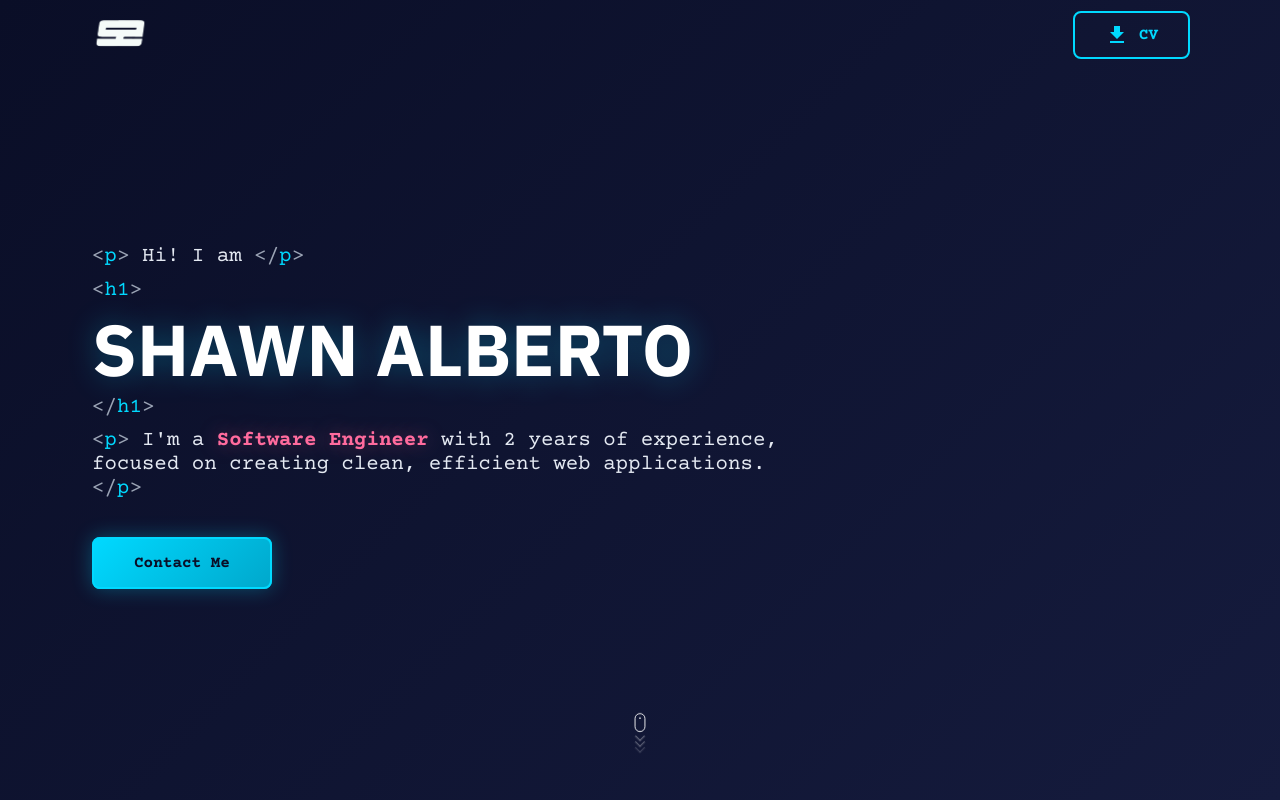
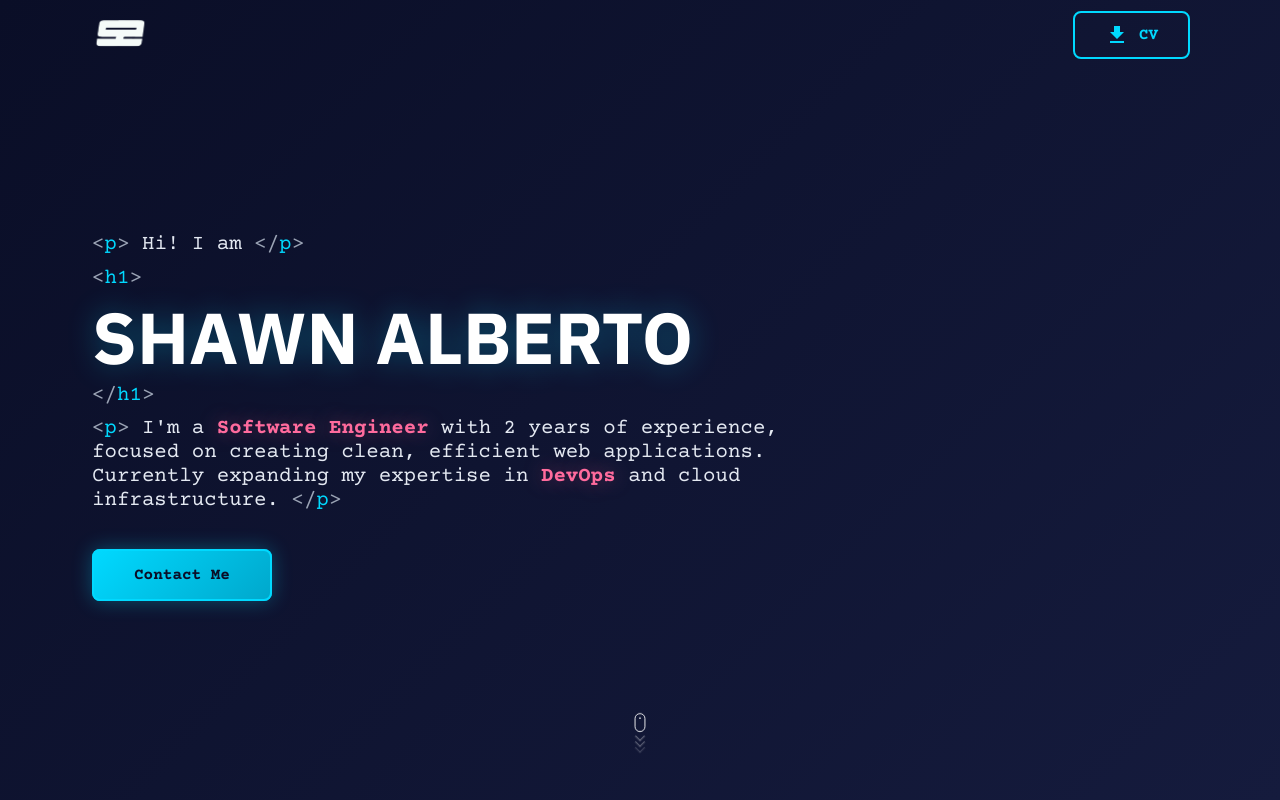
Before and after one commit to Shaawwnn/portfolio, a React (Create React App) app: page / in a window 1280 px wide. Shown: the top 800 px of the page. Built offline with nearby package versions, Linux system fonts and the light colour scheme.

Commit message:
✨ Update Home component to reflect expanded expertise in DevOps and cloud infrastructure

```diff
--- a/src/components/Home.jsx
+++ b/src/components/Home.jsx
@@ -34,7 +34,7 @@ const Home = () => {
             <span className="tag">
               &lt;<span className="tagName">p</span>&gt;
             </span>{" "}
-           I'm a <span className="title">Software Engineer</span> with 2 years of experience, focused on creating clean, efficient web applications.
+           I'm a <span className="title">Software Engineer</span> with 2 years of experience, focused on creating clean, efficient web applications. Currently expanding my expertise in <span className="title">DevOps</span> and cloud infrastructure.
             <span className="tag">
               {" "}
               &lt;&#x2f;<span className="tagName">p</span>&gt;
```
